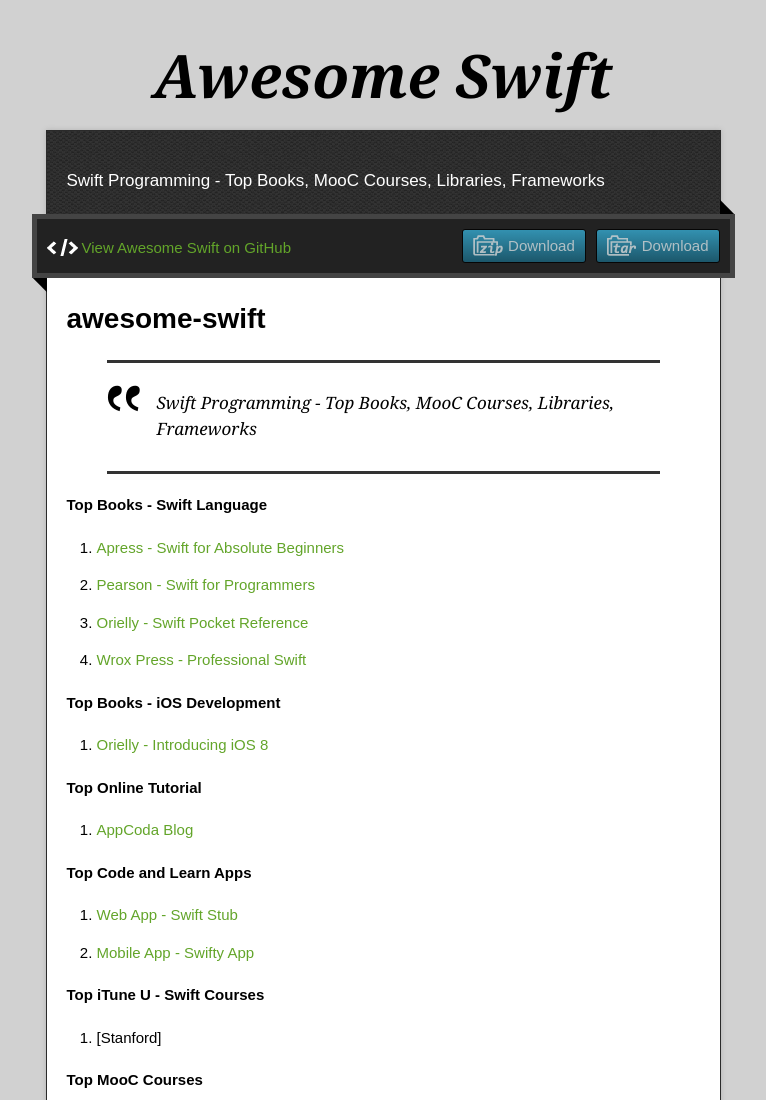
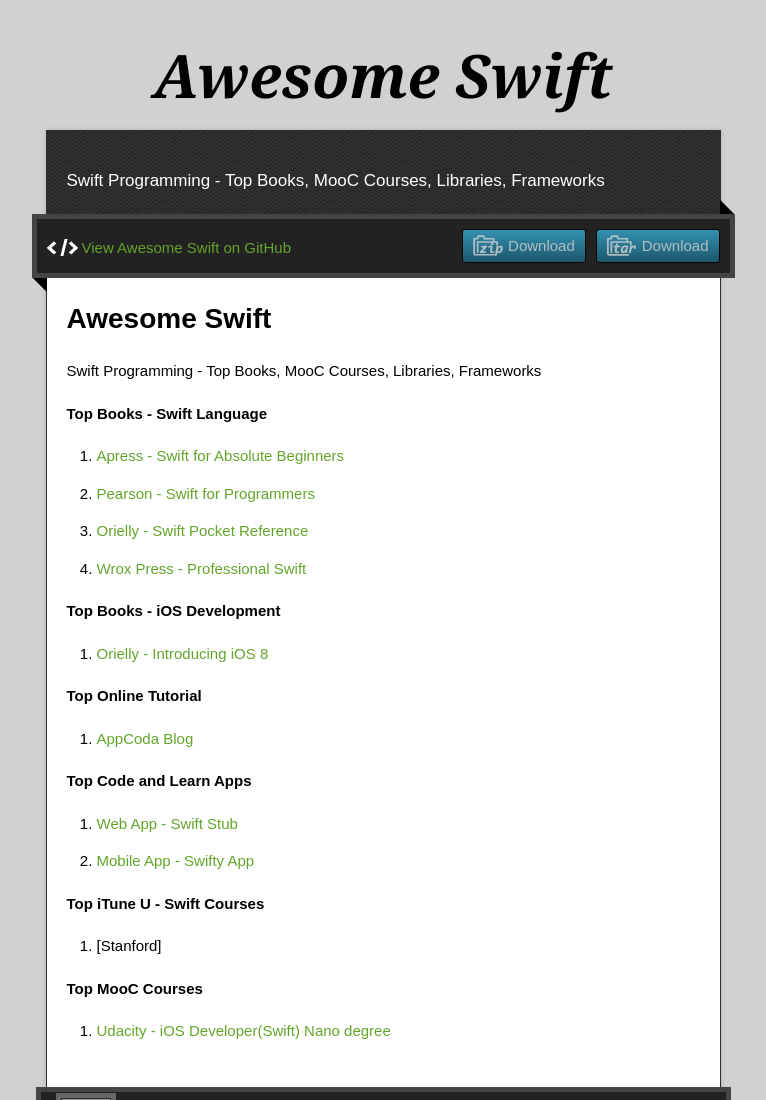
Before and after one commit to lakshmag/awesome-swift, a plain HTML site: page index.html in a window 1280 px wide. Shown: the top 1100 px of the page, without its empty margins (257-1023 px from the left). Drawn offline with nearby package versions, Linux system fonts and the light colour scheme; grey boxes are pictures that could not be loaded.

```diff
--- a/index.html
+++ b/index.html
@@ -37,11 +37,9 @@
         </div>
         <article class="markdown-body">
           <h1>
-<a id="awesome-swift" class="anchor" href="#awesome-swift" aria-hidden="true"><span class="octicon octicon-link"></span></a>awesome-swift</h1>
+<a id="awesome-swift" class="anchor" href="#awesome-swift" aria-hidden="true"><span class="octicon octicon-link"></span></a>Awesome Swift</h1>
 
-<blockquote>
 <p>Swift Programming - Top Books, MooC Courses, Libraries, Frameworks</p>
-</blockquote>
 
 <p><strong>Top Books - Swift Language</strong></p>
 
--- a/params.json
+++ b/params.json
@@ -1 +1 @@
-{"name":"Awesome Swift","tagline":"Swift Programming - Top Books, MooC Courses, Libraries, Frameworks","body":"# awesome-swift\r\n> Swift Programming - Top Books, MooC Courses, Libraries, Frameworks\r\n\r\n**Top Books - Swift Language**\r\n\r\n1. [Apress - Swift for Absolute Beginners](http://www.apress.com/9781484208878?gtmf=f)\r\n\r\n2. [Pearson - Swift for Programmers](http://www.pearsonhighered.com/educator/product/Swift-for-Programmers/9780134021362.page)\r\n\r\n3. [Orielly - Swift Pocket Reference](http://shop.oreilly.com/product/0636920035640.do)\r\n\r\n4. [Wrox Press - Professional Swift](http://www.wrox.com/WileyCDA/WroxTitle/Professional-Swift.productCd-1119016770.html)\r\n \r\n**Top Books - iOS Development**\r\n\r\n1. [Orielly - Introducing iOS 8](http://shop.oreilly.com/product/0636920034247.do#tab_04_2)\r\n\r\n**Top Online Tutorial**\r\n\r\n1. [AppCoda Blog](http://www.appcoda.com/)\r\n\r\n**Top Code and Learn Apps**\r\n\r\n1. [Web App - Swift Stub](http://swiftstub.com/)\r\n\r\n2. [Mobile App - Swifty App](http://www.swifty-app.com/)\r\n \r\n**Top iTune U - Swift Courses**\r\n\r\n1. [Stanford]\r\n\r\n**Top MooC Courses**\r\n\r\n1. [Udacity - iOS Developer(Swift) Nano degree](https://www.udacity.com/course/nd003)\r\n\r\n","google":"","note":"Don't delete this file! It's used internally to help with page regeneration."}
+{"name":"Awesome Swift","tagline":"Swift Programming - Top Books, MooC Courses, Libraries, Frameworks","body":"# Awesome Swift\r\nSwift Programming - Top Books, MooC Courses, Libraries, Frameworks\r\n\r\n**Top Books - Swift Language**\r\n\r\n1. [Apress - Swift for Absolute Beginners](http://www.apress.com/9781484208878?gtmf=f)\r\n\r\n2. [Pearson - Swift for Programmers](http://www.pearsonhighered.com/educator/product/Swift-for-Programmers/9780134021362.page)\r\n\r\n3. [Orielly - Swift Pocket Reference](http://shop.oreilly.com/product/0636920035640.do)\r\n\r\n4. [Wrox Press - Professional Swift](http://www.wrox.com/WileyCDA/WroxTitle/Professional-Swift.productCd-1119016770.html)\r\n \r\n**Top Books - iOS Development**\r\n\r\n1. [Orielly - Introducing iOS 8](http://shop.oreilly.com/product/0636920034247.do#tab_04_2)\r\n\r\n**Top Online Tutorial**\r\n\r\n1. [AppCoda Blog](http://www.appcoda.com/)\r\n\r\n**Top Code and Learn Apps**\r\n\r\n1. [Web App - Swift Stub](http://swiftstub.com/)\r\n\r\n2. [Mobile App - Swifty App](http://www.swifty-app.com/)\r\n \r\n**Top iTune U - Swift Courses**\r\n\r\n1. [Stanford]\r\n\r\n**Top MooC Courses**\r\n\r\n1. [Udacity - iOS Developer(Swift) Nano degree](https://www.udacity.com/course/nd003)\r\n\r\n","google":"","note":"Don't delete this file! It's used internally to help with page regeneration."}
```
